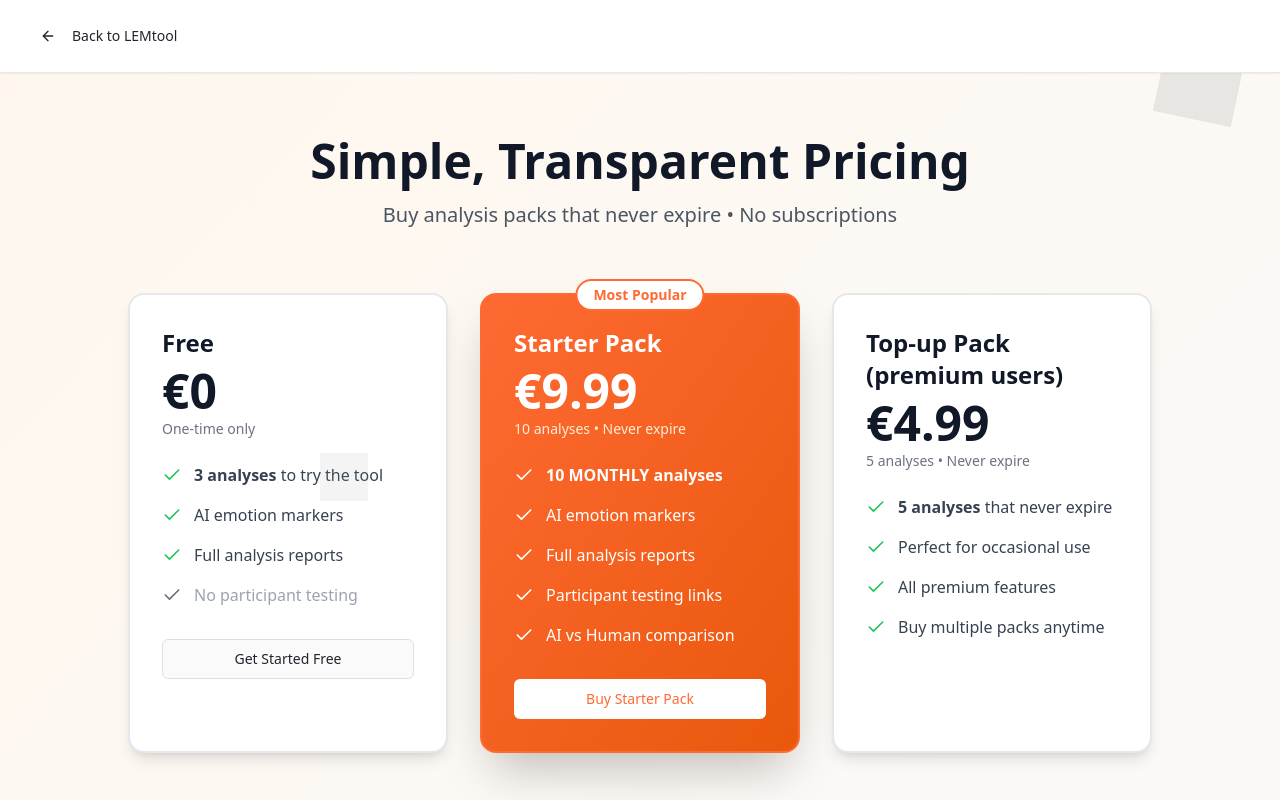
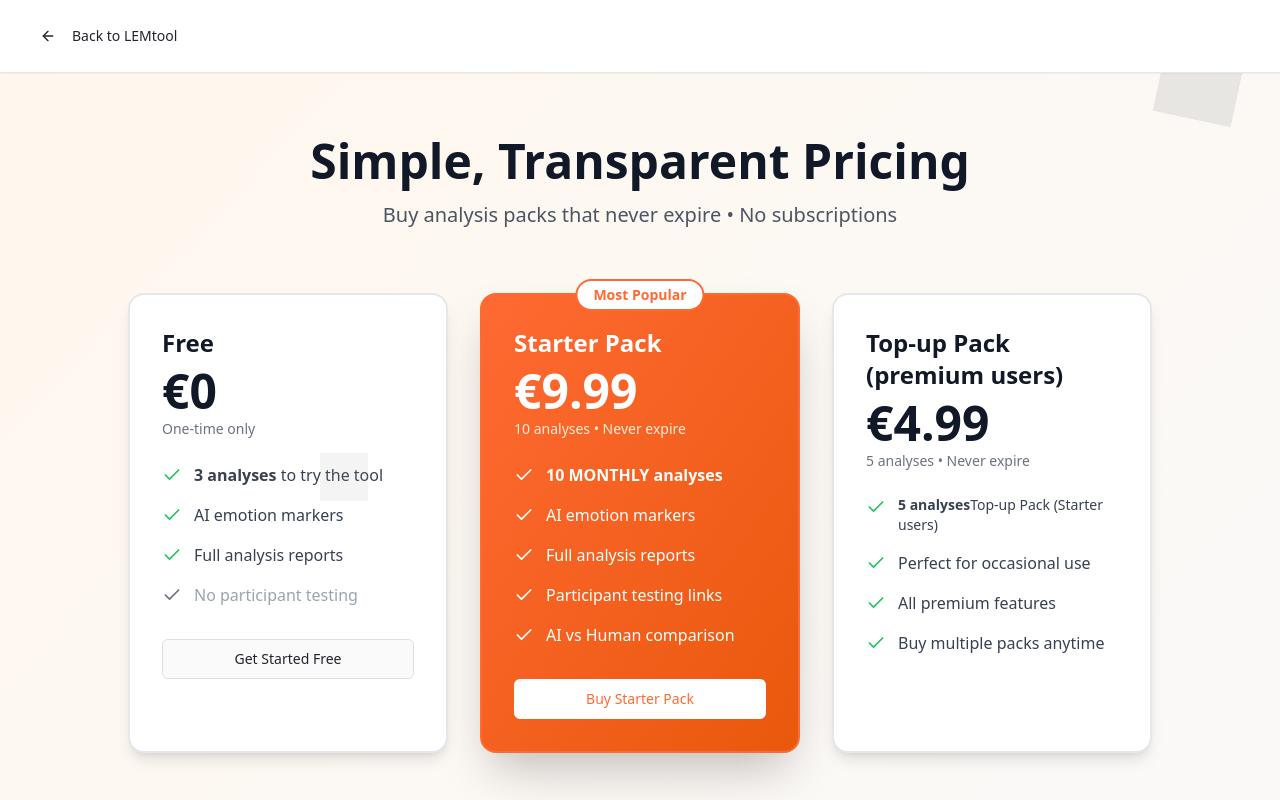
Before and after one commit to demadera39/lemtool-1a692944, a React (Vite) app: page /pricing in a window 1280 px wide. Shown: the top 800 px of the page. Built offline with nearby package versions, Linux system fonts and the light colour scheme; grey boxes are pictures that could not be loaded; the HTML template or start-up script is replaced by a standard one.

Commit message:
Visual edit in Lovable
Edited UI in Lovable

```diff
--- a/src/pages/Pricing.tsx
+++ b/src/pages/Pricing.tsx
@@ -125,7 +125,8 @@ const Pricing = () => {
             <ul className="space-y-4 mb-8">
               <li className="flex items-start gap-3">
                 <Check size={20} className="text-green-500 flex-shrink-0 mt-0.5" />
-                <span className="text-gray-700"><strong>5 analyses</strong> that never expire</span>
+                <span className="text-gray-700 text-sm"><strong>5 analyses</strong>Top-up Pack
+(Starter users)</span>
               </li>
               <li className="flex items-start gap-3">
                 <Check size={20} className="text-green-500 flex-shrink-0 mt-0.5" />
```
